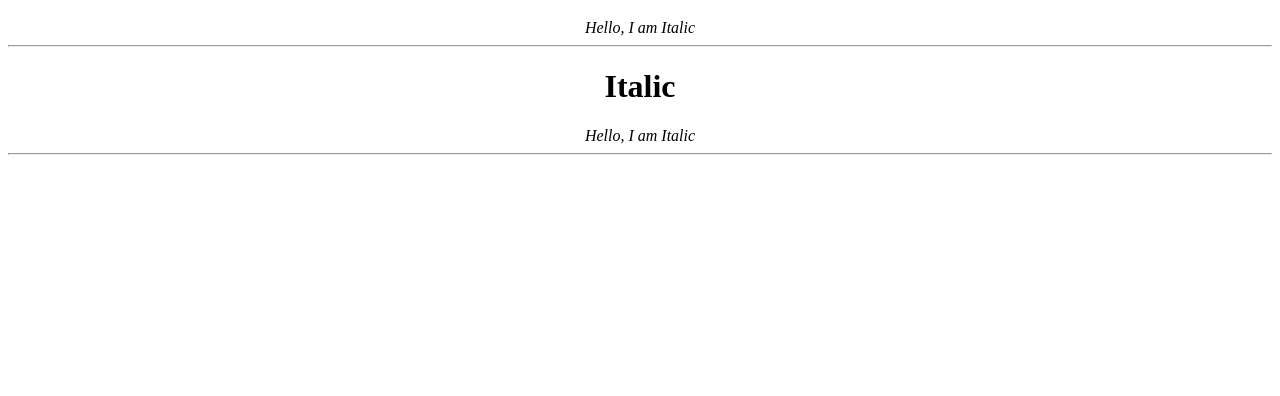
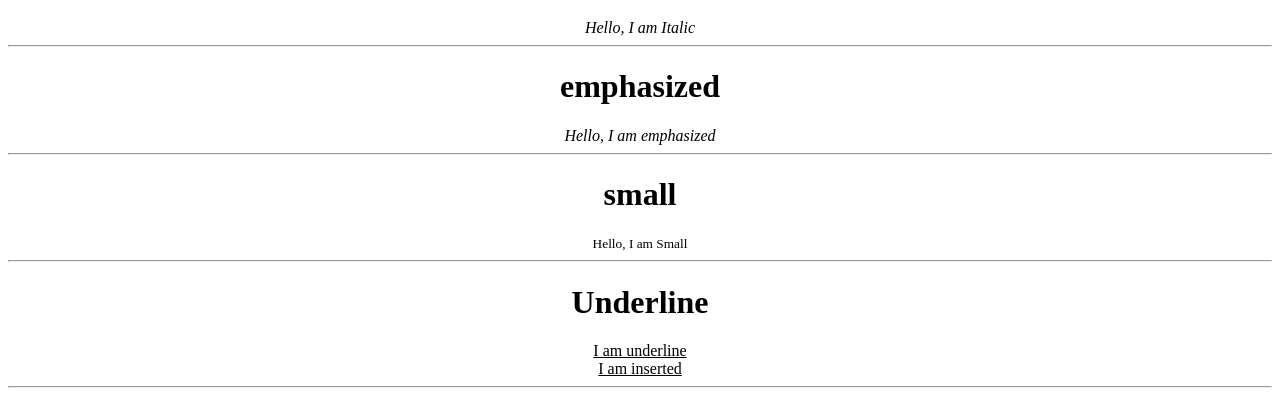
Before and after one commit to Miza-nur/HTML-Project, a plain HTML site: page index.html in a window 1280 px wide. Shown: the part 675-1071 px from the top of the page. Before the commit the page ends 838 px from the top, so only its background shows below. Drawn offline with Linux system fonts and the light colour scheme.

Commit message:
<em> <small> <u> tag add

```diff
--- a/index.html
+++ b/index.html
@@ -37,15 +37,26 @@
     </div>
     <hr>
 
-<!--using <i> tag-->
+<!-- using <em> tag// seo friendly-->
         <div style="text-align: center;">
-            <h1>Italic</h1>
-            <i>Hello, I am Italic</i>
+            <h1>emphasized</h1>
+            <em>Hello, I am emphasized</em>
             </div>
             <hr>
 
-
-
+<!-- using <small> tag-->
+    <div style="text-align: center;">
+        <h1>small</h1>
+        <small>Hello, I am Small</small>
+        </div>
+        <hr>
+<!-- using <u> tag-->
+    <div style="text-align: center;">
+        <h1>Underline</h1>
+        <u>I am underline</u><br>
+        <ins>I am inserted</ins>
+        </div>
+        <hr>
 
 
 
```
